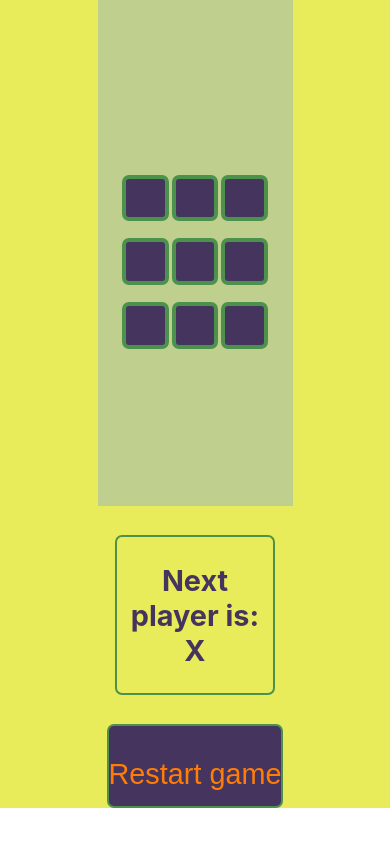
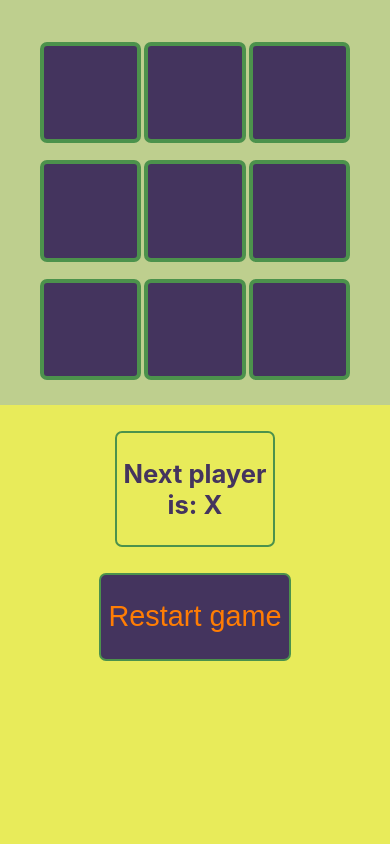
Before and after one commit to bolshed/TicTacToe, a React (Create React App) app: page / in a window 390 px wide. Built offline with nearby package versions, Linux system fonts and the light colour scheme.

Commit message:
media-query-edit

```diff
--- a/src/Style.css
+++ b/src/Style.css
@@ -1,31 +1,39 @@
 @media only screen and (min-width: 600px) {
     .game {
       display: flex;
-      background-color: #e8eb5a
+      background-color: #e8eb5a;
     }
     .main {
       min-height: 100vh;
+      padding: 0 5vw;
+    }
+    .square {
+        min-height: 12vw;
+        min-width: 12vw;
     }
     .status {
+      margin: 29vh 5vw 17vh;
+    }
+    .winner {
       margin: 29vh 5vw 17vh;
     }
 }
 
 @media only screen and (max-width: 599px) {
     .game {
-        max-width: 100vh;
+        min-height: 100vh;
         display: flex;
         flex-direction: column;
         align-items: center;
         background-color: #e8eb5a
     }
     .main {
-        min-height: 60vh;
+        min-height: 48vh;
+        padding: 0 10vw;
     }
-    .info {
-        display: flex;
-        flex-direction: column;
-        align-items: center;
+    .square {
+        min-height: 12vh;
+        min-width: 12vh;
     }
 }
 
@@ -34,20 +42,16 @@
     flex-direction: column;
     align-items: center;
     justify-content: center;
-    width: 50vw;
     background-color: rgb(190, 207, 142);
-    /* padding-top: 5vh; */
 }
 
 .row {
     display: flex;
-    min-height: 12vw;
     margin-top: 2vh;
 }
 
 .square {
     font-size: 6vw;
-    min-width: 12vw;
     margin: 0 0.4vw;
     background-color: #44345e;
     color: rgb(255, 125, 4);
@@ -62,8 +66,15 @@
     box-shadow: 2px 4px 6px rgb(255, 102, 0);
 }
 
+.info {
+    width: 100vw;
+    display: flex;
+    flex-direction: column;
+    align-items: center;
+}
+
 .status {
-    font-size: 1.8rem;
+    font-size: 1.6rem;
     color:#44345e;
     text-align: center;
     padding: 3vh 0;
@@ -78,11 +89,10 @@
     color: rgb(255, 125, 4);
     background-color: #44345e;
     text-align: center;
-    padding: 3vh 0;
+    padding: 3vh 2vw;
     border: 2px solid #4c924c;
     border-radius: 7px;
     min-width: 40vw;
-    margin: 29vh 5vw 17vh;
     text-align: center
 }
 
@@ -90,8 +100,7 @@
     font-size: 1.8em;
     color: rgb(255, 125, 4);
     background-color: #44345e;
-    text-align: center;
-    padding: 3vh 0 2vw;
+    padding: 3vh 2vw;
     border: 2px solid #4c924c;
     border-radius: 7px;
     min-width: 40vw;
```
